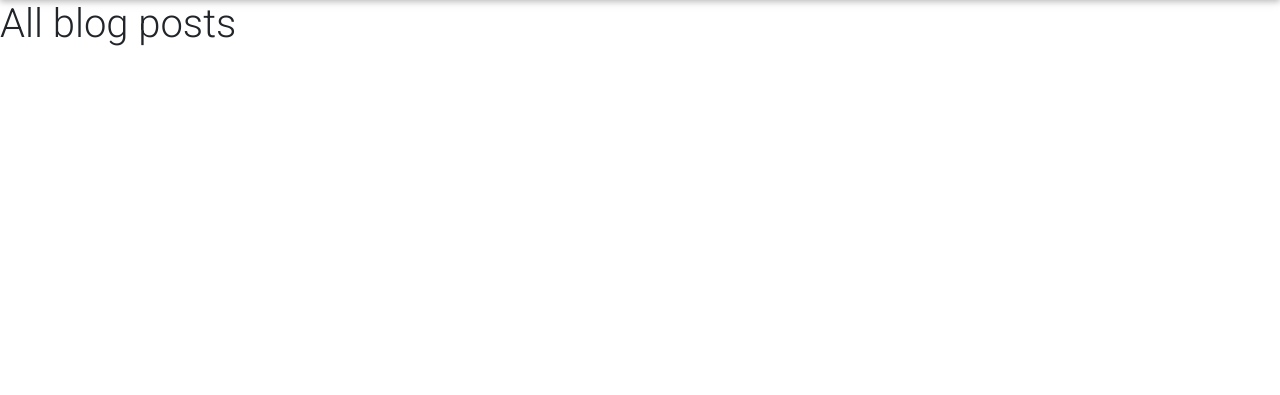
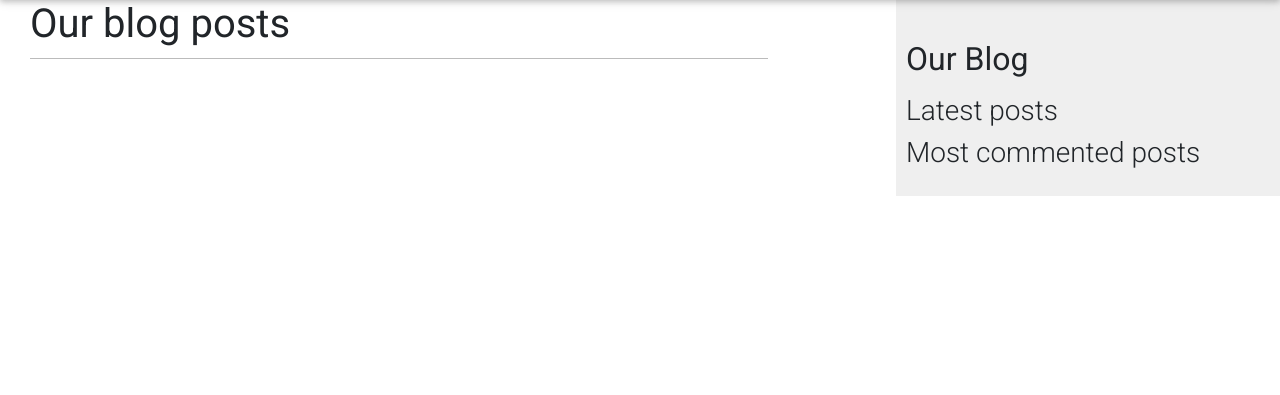
Before and after one commit to Simomir/My_shop, a Django app: page /blog/ in a window 1280 px wide. Shown: the part 56-451 px from the top of the page. Run offline with Django 3.2, Linux system fonts and the light colour scheme; data that the repository does not hold is empty; some libraries are stand-ins or nearby versions.

Commit message:
Started building main blog page.

```diff
--- a/blog/urls.py
+++ b/blog/urls.py
@@ -4,6 +4,6 @@ from blog import views
 app_name = 'blog'
 
 urlpatterns = [
-    path('', views.index, name='index'),
+    path('', views.PostListView.as_view(), name='index'),
     path('<int:year>/<int:month>/<int:day>/<slug:post>/', views.post_detail, name='post detail'),
 ]
--- a/blog/views.py
+++ b/blog/views.py
@@ -1,11 +1,14 @@
 from django.shortcuts import render, get_object_or_404
+from django.views.generic import ListView
 
 from blog.models import Post
 
 
-def index(request):
-    posts = Post.published.all()
-    return render(request, 'blog/index.html', {'posts': posts})
+class PostListView(ListView):
+    queryset = Post.published.all()
+    context_object_name = 'posts'
+    paginate_by = 5
+    template_name = 'blog/index.html'
 
 
 def post_detail(request):
--- /dev/null
+++ b/static/blog/css/blog.css
@@ -0,0 +1,42 @@
+ody {
+    margin:0;
+    padding:0;
+    font-family:helvetica, sans-serif;
+}
+
+a {
+    color:#00abff;
+    text-decoration:none;
+}
+
+h1 {
+    font-weight:normal;
+    border-bottom:1px solid #bbb;
+    padding:0 0 10px 0;
+}
+
+h2 {
+    font-weight:normal;
+    margin:30px 0 0;
+}
+
+#content {
+    float:left;
+    width:60%;
+    padding:0 0 0 30px;
+}
+
+#sidebar {
+    float:right;
+    width:30%;
+    padding:10px;
+    background:#efefef;
+    height:100%;
+}
+
+p.date {
+    color:#ccc;
+    font-family: georgia, serif;
+    font-size: 12px;
+    font-style: italic;
+}
--- a/templates/blog/index.html
+++ b/templates/blog/index.html
@@ -1,13 +1,21 @@
 {% extends 'blog/shared/base.html' %}
 {% load static %}
 {% block title %}
-    My Shop
+    Our Blog
+{% endblock %}
+{% block styles %}
+<link rel="stylesheet" href="{% static 'blog/css/blog.css' %}">
 {% endblock %}
 
 {% block content %}
-    <h1>All blog posts</h1>
+    <h1>Our blog posts</h1>
     {% for post in posts %}
-        {{ post.title }}
+        <h2>
+            <a href="{{ post.get_absolute_url }}">
+                {{ post.title }}
+            </a>
+        </h2>
+        <p class="date">Published {{ post.publish }}</p>
+        {{ post.body|truncatewords:30 }}
     {% endfor %}
-
 {% endblock %}
--- a/templates/blog/shared/base.html
+++ b/templates/blog/shared/base.html
@@ -15,9 +15,28 @@
 </head>
 <body>
     {% include 'blog/partials/navbar.html' %}
-    {% block content %}
-
-    {% endblock %}
+    <div id="content">
+        {% block content %}
+        {% endblock %}
+    </div>
+    <div id="sidebar">
+        <h2>Our Blog</h2>
+{#        <p>This is my blog. I've written {% total_posts %} posts so far.</p>#}
+        <p>
+{#            <a href="{% url 'blog:post_feed' %}">Subscribe to my RSS feed</a>#}
+        </p>
+        <h3>Latest posts</h3>
+{#        {% show_latest_posts 2 %}#}
+        <h3>Most commented posts</h3>
+{#        {% get_most_commented_posts as most_commented_posts %}#}
+        <ul>
+{#            {% for post in most_commented_posts %}#}
+{#                <li>#}
+{#                    <a href="{{ post.get_absolute_url }}">{{ post.title }}</a>#}
+{#                </li>#}
+{#            {% endfor %}#}
+        </ul>
+    </div>
     {% include 'blog/partials/footer.html' %}
 </body>
 </html>
```
